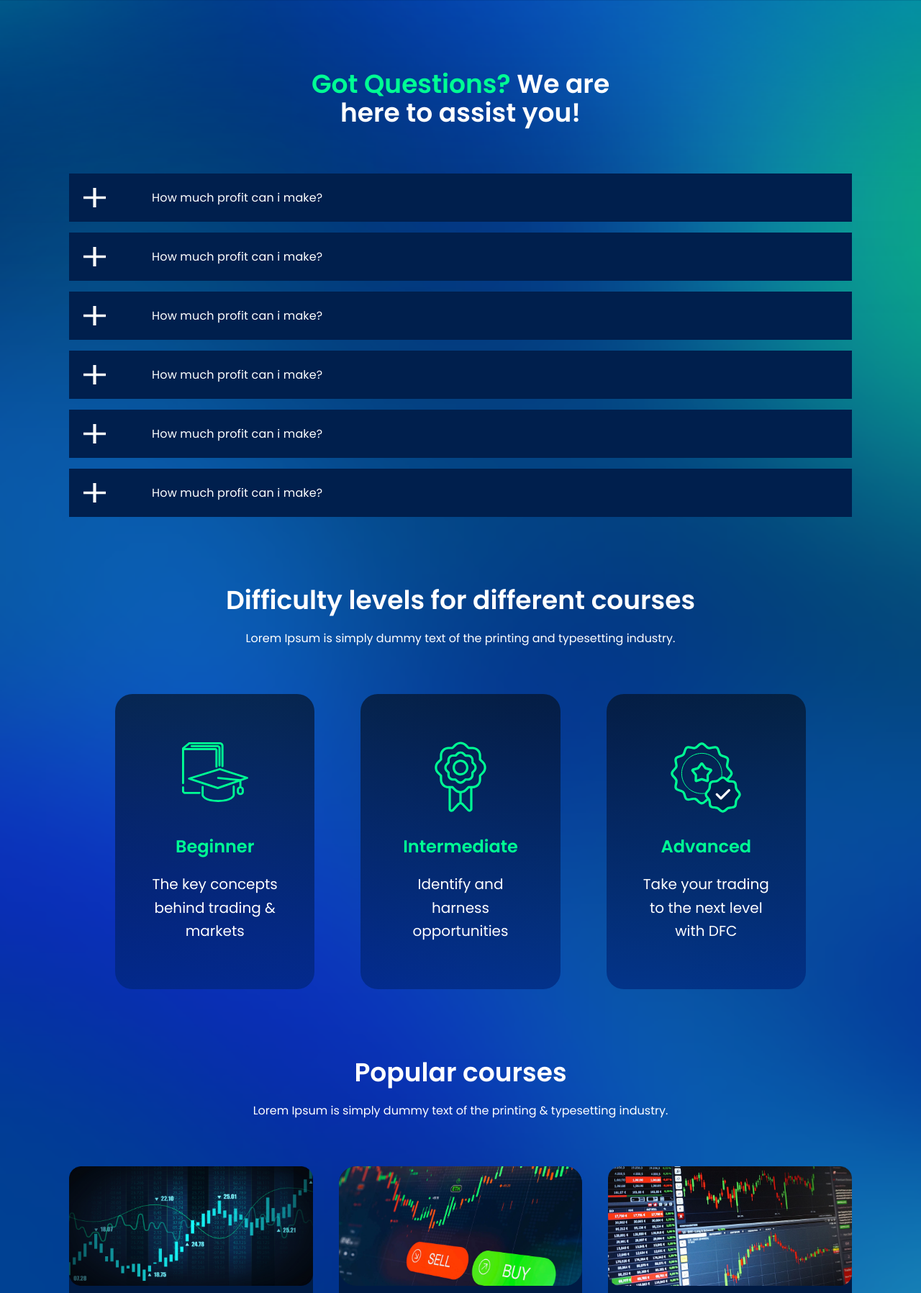
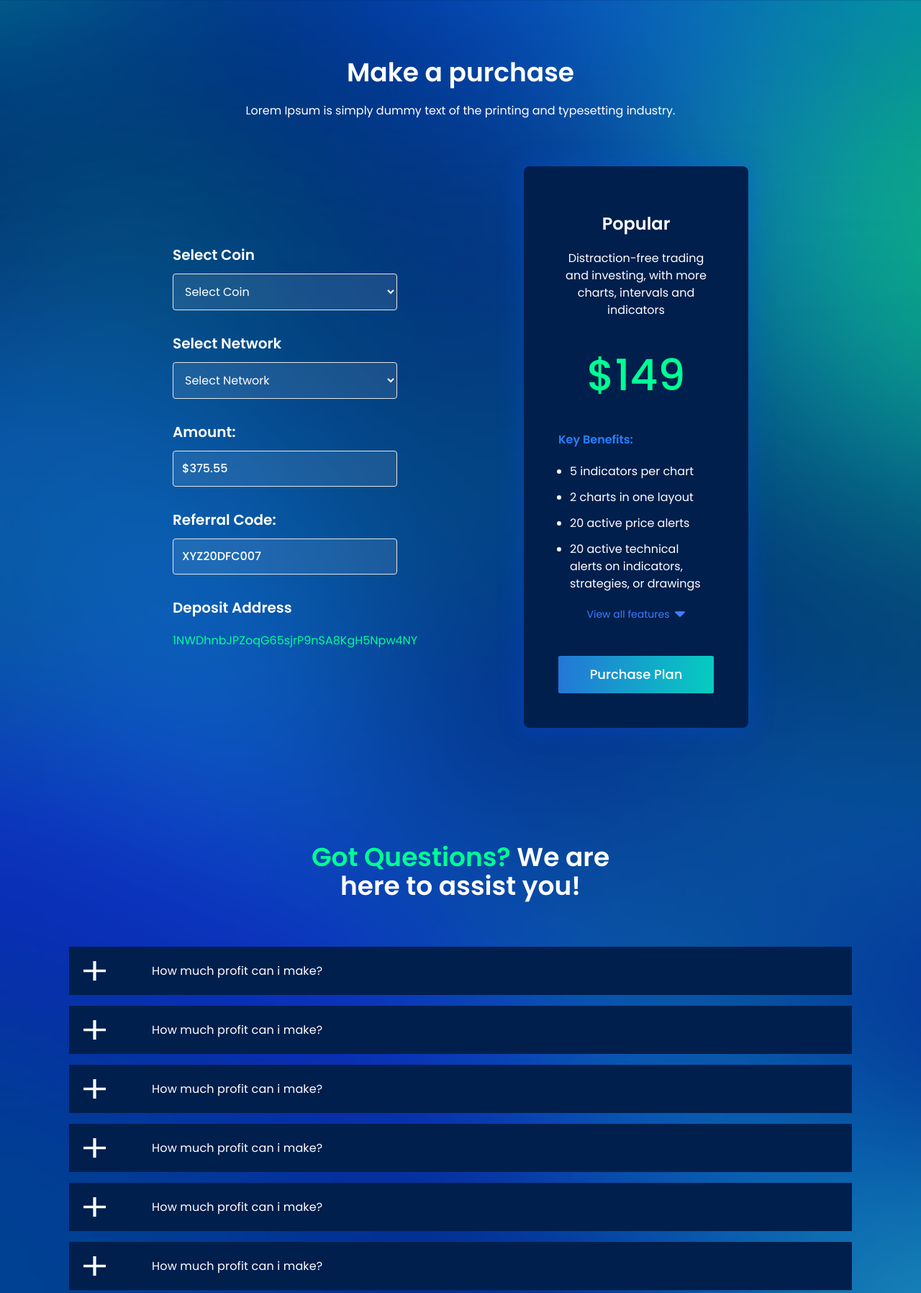
Before and after one commit to muhammadshiraz/dollar-factory-club, a PHP site: page /dollar-factory-club/purchase-plan.php in a window 1280 px wide. Shown: the part 479-2275 px from the top of the page at 72% size. Run offline with PHP 8.4, Linux system fonts and the light colour scheme; data that the repository does not hold is empty; some libraries are stand-ins or nearby versions.

Commit message:
dollar factory club

```diff
--- a/assets/sass/base/_reset.scss
+++ b/assets/sass/base/_reset.scss
@@ -49,3 +49,6 @@ table {
 	border-collapse: collapse;
 	border-spacing: 0;
 }
+.clearfix {
+	overflow: auto;
+}
--- a/assets/sass/components/_components.scss
+++ b/assets/sass/components/_components.scss
@@ -6,4 +6,6 @@
 @import "join-community";
 @import "faq";
 @import "banner";
+@import "form";
+@import "package";
 @import "../../../plugins/active-menu-animated/steps";
--- /dev/null
+++ b/assets/sass/components/_form.scss
@@ -0,0 +1,27 @@
+form {
+    select,
+    input {
+        background: rgba(255, 255, 255, 0.09);
+        border: 1px solid #E6E6E6;
+        border-radius: 4px;
+        font-weight: 400;
+        font-size: 16px;
+        color: $white-color;
+        outline: none;
+        option {
+            font-weight: 400;
+            font-size: 16px;
+            color: $black-color;
+        }
+        &::placeholder {
+            font-weight: 500;
+            font-size: 16px;
+            color: $white-color;
+        }
+    }
+    .clipboard {
+        img {
+            cursor: pointer;
+        }
+    }
+}
--- /dev/null
+++ b/assets/sass/components/_package.scss
@@ -0,0 +1,5 @@
+.single-package {
+    background: #001F4D;
+    box-shadow: 0px 0px 32px 4px rgba(0, 84, 248, 0.3);
+    border-radius: 8px;
+}
--- a/assets/sass/style.css
+++ b/assets/sass/style.css
@@ -56,6 +56,10 @@ q:before, q:after {
 table {
   border-collapse: collapse;
   border-spacing: 0;
+}
+
+.clearfix {
+  overflow: auto;
 }
 
 .poppins {
@@ -523,6 +527,43 @@ header .border-line {
   width: 100%;
 }
 
+form select,
+form input {
+  background: rgba(255, 255, 255, 0.09);
+  border: 1px solid #E6E6E6;
+  border-radius: 4px;
+  font-weight: 400;
+  font-size: 16px;
+  color: #FFFFFF;
+  outline: none;
+}
+form select option,
+form input option {
+  font-weight: 400;
+  font-size: 16px;
+  color: #000000;
+}
+form select::-moz-placeholder, form input::-moz-placeholder {
+  font-weight: 500;
+  font-size: 16px;
+  color: #FFFFFF;
+}
+form select::placeholder,
+form input::placeholder {
+  font-weight: 500;
+  font-size: 16px;
+  color: #FFFFFF;
+}
+form .clipboard img {
+  cursor: pointer;
+}
+
+.single-package {
+  background: #001F4D;
+  box-shadow: 0px 0px 32px 4px rgba(0, 84, 248, 0.3);
+  border-radius: 8px;
+}
+
 .basic-info-tab {
   text-align: center;
   background: transparent;
--- /dev/null
+++ b/components/button/purchase-plan.php
@@ -0,0 +1 @@
+<button  type="button" onclick="location.href = 'start-courses.php';" class="text-white xl:text-lg text-base font-medium px-6 py-3 <?php echo $classname; ?> start-courses-btn w-full capitalize">Purchase Plan</button>
--- /dev/null
+++ b/components/packages/single-package/index.php
@@ -0,0 +1,15 @@
+<div class="flex flex-col justify-center items-center single-package pt-16 pb-12 xl:px-12 px-6">
+    <h3 class="text-white font-semibold text-2xl mb-5"><?php echo $title; ?></h3>
+    <p class="text-white text-base text-white text-center"><?php echo $content; ?></p>
+    <h1 class="text-[#00FF94] font-medium text-6xl xl:my-12 my-7"><?php echo $price; ?></h1>
+    <span class="text-[#2880FF] text-left font-semibold	text-base w-full mb-5"><?php echo $keybenefits; ?></span>
+    <ul class="flex flex-col w-full text-left text-white text-base font-normal gap-y-3 mb-5">
+        <?php
+            foreach ($keybenefitslist as $value) {
+                echo "<li class='list-disc ml-4'>$value</li>";
+            }
+        ?>
+    </ul>
+    <button type="button" class="text-[#407BFF] text-center font-normal text-sm flex flex-row justify-center items-center gap-x-2 mb-12 <?php echo $featuresclassname; ?>"><?php echo $featuresbtn; ?><img src="./assets/images/down-arrow.png" alt="<?php echo $featuresbtn; ?>" /></button>
+    <?php include "./components/button/purchase-plan.php"; ?>
+</div>
--- a/layouts/header.php
+++ b/layouts/header.php
@@ -11,7 +11,6 @@
     <link href="https://fonts.googleapis.com/css2?family=Poppins:wght@400;500;600;700;900&display=swap" rel="stylesheet">
     <link rel="stylesheet" href="./assets/sass/style.css">
     <script src="https://cdn.tailwindcss.com"></script>
-    <!-- <link rel='stylesheet' type='text/css' media='screen' href='./plugins/active-menu-animated/steps.css'> -->
   </head>
 <body class="<?php echo $bodyclass; ?>">
   <header class="py-5">
--- a/purchase-plan.php
+++ b/purchase-plan.php
@@ -4,7 +4,62 @@
   include "./layouts/header.php";
 ?>
 <?php $title = "Purchase Plan"; include "./components/banner/index.php"; ?>
-<section class="poppins faq xl:my-24 my-16">
+<section class="poppins relative xl:my-20 my-16 make-a-purchase">
+  <h3 class="xl:text-4xl text-2xl text-white text-center font-semibold leading-snug mb-5 xl:px-0 px-12">Make a purchase</h3>
+  <p class="text-base font-normal text-white text-center leading-relaxed xl:px-0 px-12">Lorem Ipsum is simply dummy text of the printing and typesetting industry.</p>
+  <div class="container mx-auto xl:px-24 px-9 xl:my-16 my-8">
+    <div class="grid xl:grid-cols-2 grid-cols-1 xl:gap-44 gap-12 xl:px-36 px-0 justify-center items-center">
+      <form>
+        <div class="form-group flex flex-col justify-center items-start gap-y-3 mb-8">
+          <label class="text-xl font-semibold text-white">Select Coin</label>
+          <select class="w-full py-3 px-3">
+            <option value="">Select Coin</option>
+            <option value="bitcoin">Bitcoin</option>
+            <option value="ethereum">Ethereum</option>
+            <option value="litecoin">Litecoin</option>
+            <option value="dogecoin">Dogecoin</option>
+          </select>
+        </div>
+        <div class="form-group flex flex-col justify-center items-start gap-y-3 mb-8">
+          <label class="text-xl font-semibold text-white">Select Network</label>
+          <select class="w-full py-3 px-3">
+            <option value="">Select Network</option>
+            <option value="bitcoin">Bitcoin</option>
+            <option value="ethereum">Ethereum</option>
+            <option value="litecoin">Litecoin</option>
+            <option value="dogecoin">Dogecoin</option>
+          </select>
+        </div>
+        <div class="form-group flex flex-col justify-center items-start gap-y-3 mb-8">
+          <label class="text-xl font-semibold text-white">Amount:</label>
+          <input type="text" id="amount" name="amount" placeholder="$375.55" class="w-full py-3 px-3">
+        </div>
+        <div class="form-group flex flex-col justify-center items-start gap-y-3 mb-8">
+          <label class="text-xl font-semibold text-white">Referral Code:</label>
+          <input type="text" id="amount" name="amount" placeholder="XYZ20DFC007" class="w-full py-3 px-3">
+        </div>
+        <div class="form-group flex flex-col justify-center items-start gap-y-3 mt-3">
+          <label class="text-xl font-semibold text-white">Deposit Address</label>
+          <div class="flex xl:flex-row flex-col justify-between items-center mt-2 w-full clipboard xl:gap-y-0 gap-y-3">
+            <p class="text-[#00FF94] text-base font-normal" id="clipboard-code">1NWDhnbJPZoqG65sjrP9nSA8KgH5Npw4NY</p>
+            <button type="button" onclick="clipboardFunc();"><img src="./assets/images/copy.png" alt="Deposit Address" /></button>
+          </div>
+        </div>
+      </form>
+      <?php
+        $title = "Popular";
+        $content = "Distraction-free trading and investing, with more charts, intervals and indicators";
+        $price = "$149";
+        $keybenefits = "Key Benefits:";
+        $keybenefitslist = array("5 indicators per chart", "2 charts in one layout", "20 active price alerts", "20 active technical alerts on indicators, strategies, or drawings");
+        $featuresbtn = "View all features";
+        include "./components/packages/single-package/index.php";
+      ?>
+    </div>
+  </div>
+</section>
+<div class="clearfix"></div>
+<section class="poppins faq xl:my-20 my-16">
   <div class="container mx-auto xl:px-24 px-9">
     <h3 class="xl:text-4xl text-2xl text-white text-center font-semibold mb-16"><span class="text-[#00FF94]">Got Questions?</span> We are <br/> here to assist you!</h3>
     <ul class="accordion-list">
@@ -47,6 +102,7 @@
     </ul>
   </div>
 </section>
+<div class="clearfix"></div>
 <section class="poppins relative xl:my-24 my-16 difficulty-levels">
   <h3 class="xl:text-4xl text-2xl text-white text-center font-semibold leading-snug mb-5 xl:px-0 px-12">Difficulty levels for different courses</h3>
   <p class="text-base font-normal text-white text-center leading-relaxed xl:px-0 px-12">Lorem Ipsum is simply dummy text of the printing and typesetting industry.</p>
@@ -76,6 +132,7 @@
     </div>
   </div>
 </section>
+<div class="clearfix"></div>
 <section class="poppins finely-curated-courses">
   <h3 class="xl:text-4xl text-2xl text-white text-center font-semibold leading-snug mb-5 xl:px-0 px-12">Popular courses</h3>
   <p class="text-base font-normal text-white text-center leading-relaxed xl:px-0 px-12">Lorem Ipsum is simply dummy text of the printing & typesetting industry.</p>
@@ -130,6 +187,7 @@
     </div>
   </div>
 </section>
+<div class="clearfix"></div>
 <?php $isbg = "is-join-bg"; include "./components/join-community/index.php"; ?>
 <?php
   include "./layouts/footer.php";
```
Also changed, not shown: pricing.php (added, +50 -0 lines), assets/images/copy.png (added), assets/images/down-arrow.png (added), components/packages/multiple-package/index.php (added), 1 other file.
